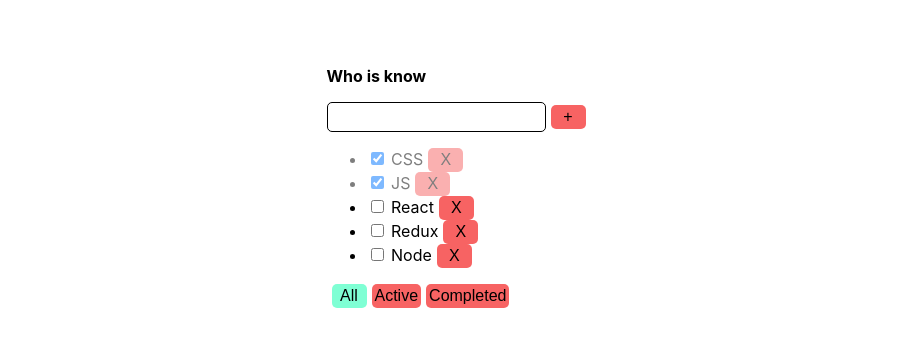
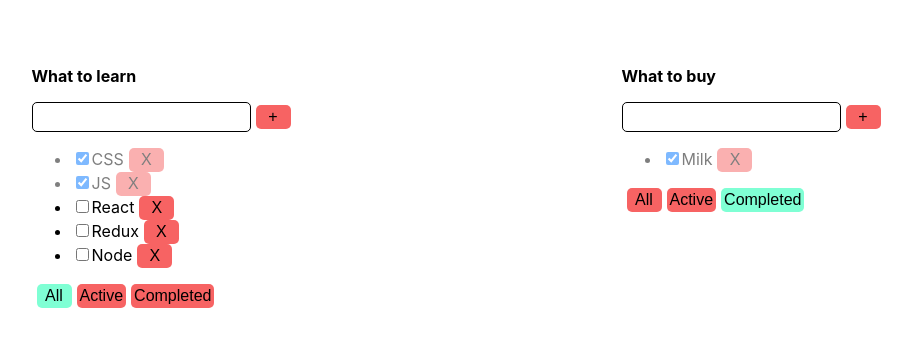
Before and after one commit to aislamtime/todolist-ts, a React (Create React App) app: page / in a window 1280 px wide. Shown: the top 346 px of the page, without its empty margins (184-1096 px from the left). Built offline with nearby package versions, Linux system fonts and the light colour scheme.

Commit message:
A separate state for each task list

```diff
--- a/public/index.html
+++ b/public/index.html
@@ -24,7 +24,7 @@
       work correctly both with client-side routing and a non-root public URL.
       Learn how to configure a non-root public URL by running `npm run build`.
     -->
-    <title>React App</title>
+		<title>TODO list</title>
 	</head>
 	<body>
 		<noscript>You need to enable JavaScript to run this app.</noscript>
--- a/src/App.css
+++ b/src/App.css
@@ -7,7 +7,7 @@
 .App {
 	display: flex;
 	justify-content: space-around;
-	align-items: center;
+	align-items: flex-start;
 }
 
 input {
--- a/src/App.tsx
+++ b/src/App.tsx
@@ -1,48 +1,108 @@
 import React, { useState } from 'react';
+import ts from 'typescript';
 import { v1 } from 'uuid';
 import './App.css';
-import {
-	FilterValuesType,
-	TasksType,
-	TodoList,
-} from './components/TodoList/TodoList';
+import { TaskType, TodoList } from './components/TodoList/TodoList';
+
+export type FilterValuesType = 'all' | 'completed' | 'active';
+
+type TodoListType = {
+	id: string;
+	title: string;
+	filter: FilterValuesType;
+};
+
+type AllTasksType = {
+	[key: string]: Array<TaskType>;
+};
 
 function App() {
-	let [initTasks, setTasks] = useState<Array<TasksType>>([
-		{ id: v1(), name: 'CSS', isDone: true },
-		{ id: v1(), name: 'JS', isDone: true },
-		{ id: v1(), name: 'React', isDone: false },
-		{ id: v1(), name: 'Redux', isDone: false },
-		{ id: v1(), name: 'Node', isDone: false },
-	]);
-	let [filter, setFilter] = useState<FilterValuesType>('all');
+	//let [filter, setFilter] = useState<FilterValuesType>('all');
 
-	let tasks = initTasks;
-	if (filter === 'completed') {
-		tasks = tasks.filter((task) => task.isDone === true);
-	}
-	if (filter === 'active') {
-		tasks = tasks.filter((task) => task.isDone === false);
-	}
+	const removeTask = (taskId: string, todoListId: string) => {
+		let tasks = allTasks[todoListId].filter((task) => task.id !== taskId);
+		allTasks[todoListId] = tasks;
+		setAllTasks({ ...allTasks });
+	};
 
-	const changeStatus = (id: string, isDone: boolean) => {
+	const addTask = (title: string, todoListId: string) => {
+		let newTask = { id: v1(), name: title, isDone: false };
+		let tasks = allTasks[todoListId];
+		let newTasks = [newTask, ...tasks];
+		allTasks[todoListId] = newTasks;
+		setAllTasks({ ...allTasks });
+	};
+
+	const changeStatus = (id: string, isDone: boolean, todoListId: string) => {
+		let tasks = allTasks[todoListId];
 		let task = tasks.find((t) => t.id === id);
 		if (task) {
 			task.isDone = isDone;
-			setTasks([...tasks]);
+			setAllTasks({ ...allTasks });
 		}
 	};
 
+	const changeFilter = (value: FilterValuesType, todoListId: string) => {
+		let todoList = todoLists.find((tl) => tl.id === todoListId);
+		if (todoList) {
+			todoList.filter = value;
+			setTodoLists([...todoLists]);
+		}
+	};
+
+	const todoListId1 = v1();
+	const todoListId2 = v1();
+
+	let [todoLists, setTodoLists] = useState<Array<TodoListType>>([
+		{ id: todoListId1, title: 'What to learn', filter: 'all' },
+		{ id: todoListId2, title: 'What to buy', filter: 'completed' },
+	]);
+
+	let [allTasks, setAllTasks] = useState<AllTasksType>({
+		[todoListId1]: [
+			{ id: v1(), name: 'CSS', isDone: true },
+			{ id: v1(), name: 'JS', isDone: true },
+			{ id: v1(), name: 'React', isDone: false },
+			{ id: v1(), name: 'Redux', isDone: false },
+			{ id: v1(), name: 'Node', isDone: false },
+		],
+		[todoListId2]: [
+			{ id: v1(), name: 'Book', isDone: false },
+			{ id: v1(), name: 'Milk', isDone: true },
+		],
+	});
+
 	return (
 		<div className='App'>
-			<TodoList
-				titleValue='Who is know'
-				tasks={tasks}
-				setTasks={setTasks}
-				setFilter={setFilter}
-				changeTaskStatus={changeStatus}
-				filter={filter}
-			/>
+			{todoLists.map((tl) => {
+				let filteredTasks: Array<TaskType> = [...allTasks[tl.id]];
+
+				if (tl.filter === 'completed') {
+					filteredTasks = allTasks[tl.id].filter(
+						(task) => task.isDone === true
+					);
+					//tasks = tasks.filter((task) => task.isDone === true);
+				}
+				if (tl.filter === 'active') {
+					filteredTasks = allTasks[tl.id].filter(
+						(task) => task.isDone === false
+					);
+				}
+
+				return (
+					<TodoList
+						key={tl.id}
+						id={tl.id}
+						title={tl.title}
+						tasks={filteredTasks}
+						addTask={addTask}
+						removeTask={removeTask}
+						changeFilter={changeFilter}
+						changeTaskStatus={changeStatus}
+						filter={tl.filter}
+					/>
+				);
+			})}
 		</div>
 	);
 }
--- a/src/components/TodoList/TodoList.tsx
+++ b/src/components/TodoList/TodoList.tsx
@@ -1,43 +1,34 @@
 import React, { KeyboardEvent, ChangeEvent, useState } from 'react';
 import { v1 } from 'uuid';
+import { FilterValuesType } from '../../App';
 import { Button } from '../Button/Button';
 import { Input } from '../Input/Input';
 import './../../App.css';
 
-export type TasksType = {
+export type TaskType = {
 	id: string;
 	name: string;
 	isDone: boolean;
 };
 
-export type FilterValuesType = 'all' | 'completed' | 'active';
-
 type TodoListPropsType = {
-	titleValue: string;
-	tasks: Array<TasksType>;
-	setTasks: (tasks: Array<TasksType>) => void;
-	filter: string;
-	setFilter: (filter: FilterValuesType) => void;
-	changeTaskStatus: (id: string, isDone: boolean) => void;
+	id: string;
+	title: string;
+	tasks: Array<TaskType>;
+	addTask: (title: string, todoListId: string) => void;
+	removeTask: (taskId: string, todoListId: string) => void;
+	changeFilter: (filter: FilterValuesType, todoListId: string) => void;
+	changeTaskStatus: (id: string, isDone: boolean, todoListId: string) => void;
+	filter: FilterValuesType;
 };
 
 export function TodoList(props: TodoListPropsType) {
 	let [title, setTitle] = useState('');
 	let [error, setError] = useState<string>('');
 
-	const filterTasks = (buttonName: FilterValuesType) => {
-		props.setFilter(buttonName);
-	};
-
-	const removeTask = (id: string) => {
-		let resultRemoveTasks = props.tasks.filter((task) => task.id !== id);
-		props.setTasks(resultRemoveTasks);
-	};
-
-	const addTask = (title: string) => {
+	const addTaskHandler = () => {
 		if (title.trim() !== '') {
-			let newTask = { id: v1(), name: title, isDone: false };
-			props.setTasks([newTask, ...props.tasks]);
+			props.addTask(title, props.id);
 			setTitle('');
 			setError('');
 		} else {
@@ -45,13 +36,9 @@
 		}
 	};
 
-	const addTaskHandler = () => {
-		addTask(title);
-	};
-
 	return (
 		<div>
-			<TodoListTitle title={props.titleValue} />
+			<TodoListTitle title={props.title} />
 			<div>
 				<Input
 					className={error && 'error'}
@@ -68,11 +55,10 @@
 				{props.tasks.map((task) => {
 					const onChangeStatusHandler = (e: ChangeEvent<HTMLInputElement>) => {
 						const newIsDone = e.currentTarget.checked;
-						props.changeTaskStatus(task.id, newIsDone);
+						props.changeTaskStatus(task.id, newIsDone, props.id);
 					};
-
 					const onRemoveClickHandler = () => {
-						removeTask(task.id);
+						props.removeTask(task.id, props.id);
 					};
 
 					return (
@@ -81,7 +67,7 @@
 								type='checkbox'
 								onChange={onChangeStatusHandler}
 								checked={task.isDone}
-							/>{' '}
+							/>
 							<span>{task.name}</span>
 							{/*Кнопка которая удаляет таск*/}
 							<Button name={'X'} click={onRemoveClickHandler} />
@@ -94,17 +80,17 @@
 				<Button
 					className={props.filter === 'all' ? 'active' : ''}
 					name={'All'}
-					click={() => filterTasks('all')}
+					click={() => props.changeFilter('all', props.id)}
 				/>
 				<Button
 					className={props.filter === 'active' ? 'active' : ''}
 					name={'Active'}
-					click={() => filterTasks('active')}
+					click={() => props.changeFilter('active', props.id)}
 				/>
 				<Button
 					className={props.filter === 'completed' ? 'active' : ''}
 					name={'Completed'}
-					click={() => filterTasks('completed')}
+					click={() => props.changeFilter('completed', props.id)}
 				/>
 			</div>
 		</div>
```
Lines whose indentation alone changed are shown as unchanged.
